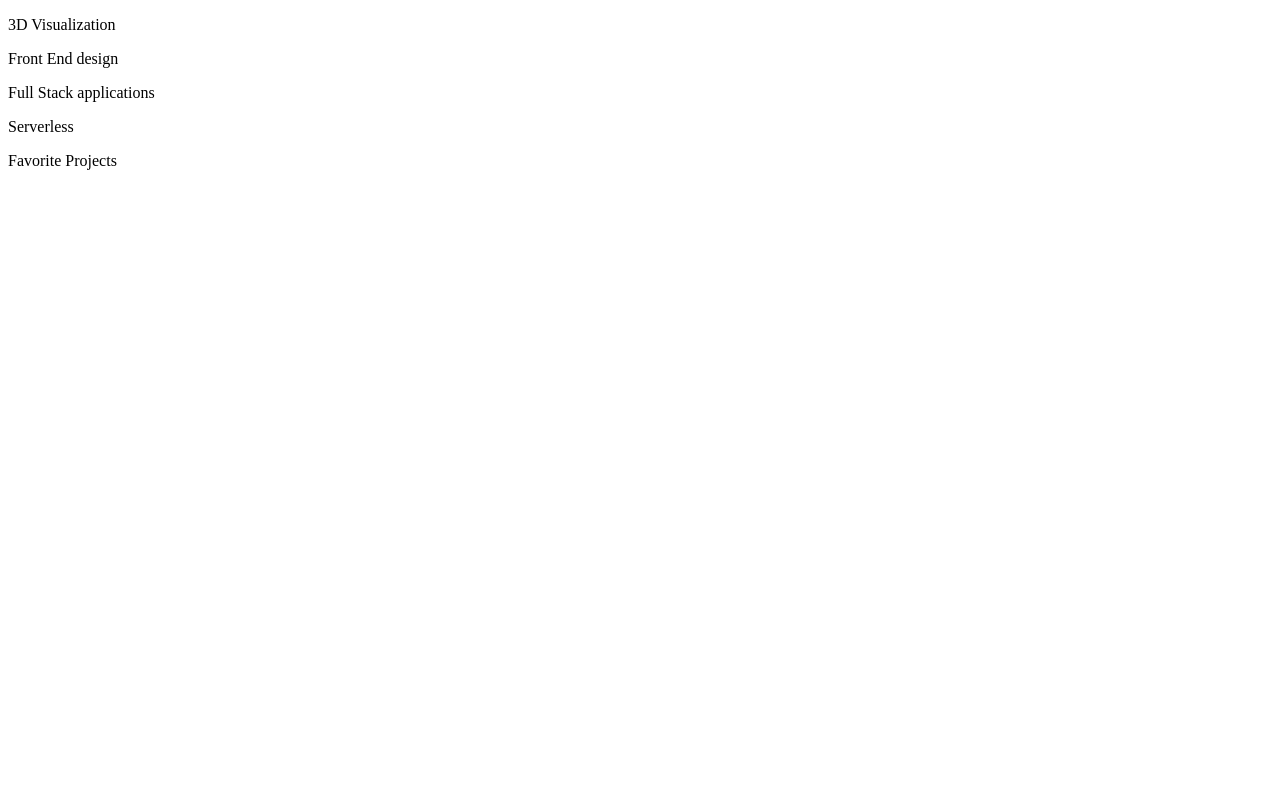
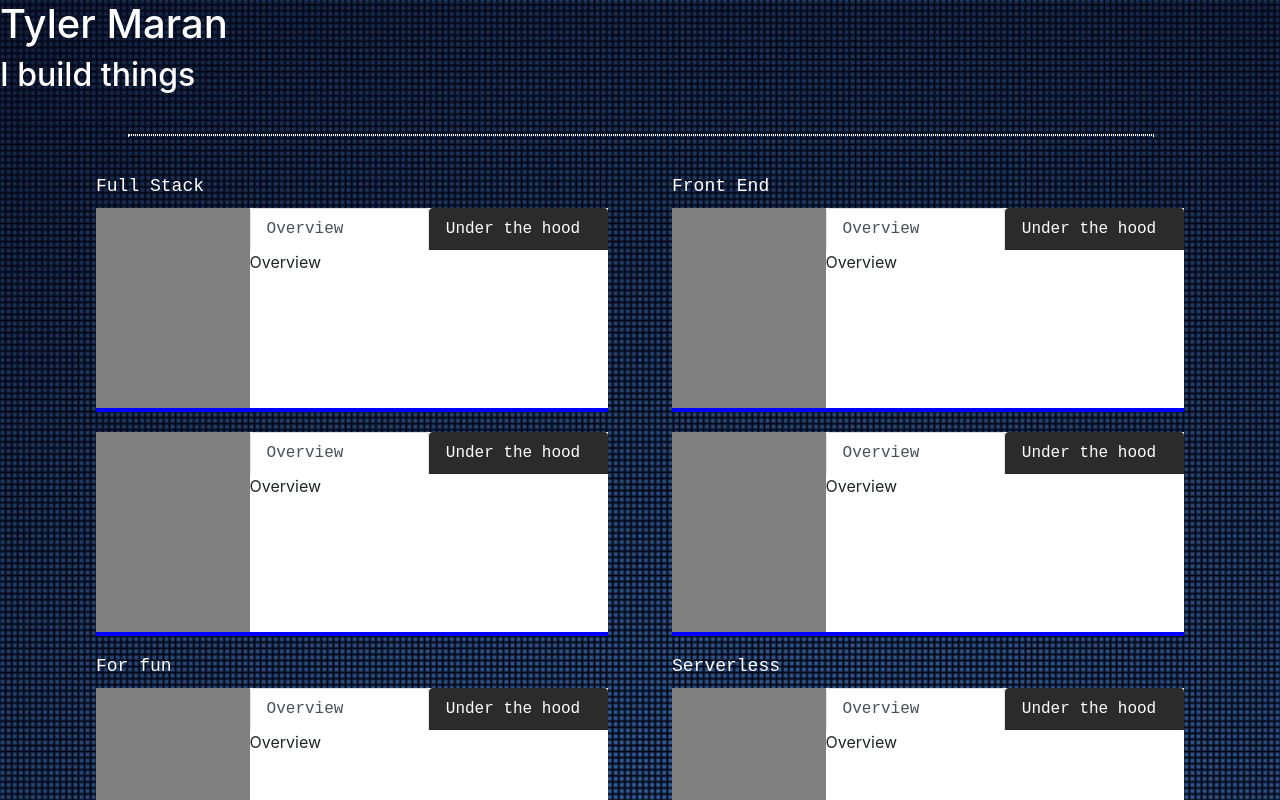
Before and after one commit to tylermaran/tylermaran_portfolio, a React (Create React App) app in the folder react_ui/: page / in a window 1280 px wide. Shown: the top 800 px of the page. Built offline with nearby package versions, Linux system fonts and the light colour scheme.

Commit message:
added some basic styling

```diff
--- a/react_ui/package.json
+++ b/react_ui/package.json
@@ -3,7 +3,9 @@
   "version": "0.1.0",
   "private": true,
   "dependencies": {
+    "bootstrap": "^4.3.1",
     "react": "^16.10.1",
+    "react-bootstrap": "^1.0.0-beta.12",
     "react-dom": "^16.10.1",
     "react-router-dom": "^5.1.2",
     "react-scripts": "3.1.2"
--- a/react_ui/src/App.js
+++ b/react_ui/src/App.js
@@ -1,5 +1,6 @@
 // Importing Dependencies
 import React from 'react';
+import 'bootstrap/dist/css/bootstrap.min.css';
 import { BrowserRouter as Router, Route, Switch } from 'react-router-dom';
 
 // Importing Components
--- /dev/null
+++ b/react_ui/src/components/Footer.css
@@ -0,0 +1,11 @@
+.footer {
+    height: 200px;
+    width: 100%;
+    margin: 40px 0 0 0;
+    padding: 40px 20px 20px 20px;
+    background-color: rgb(50, 50, 50);
+    border-top: 4px solid rgb(109, 109, 109);
+
+    font-family: 'Courier New', Courier, monospace;
+    color: white;
+}
--- /dev/null
+++ b/react_ui/src/components/Footer.jsx
@@ -0,0 +1,18 @@
+// Importing Dependencies
+import React from 'react';
+
+// Importing Styles
+import './Footer.css'
+
+const Footer = (props) => {
+
+    return (
+        <div className='footer'>
+            <p>A footer!</p>
+            <p>Because pages need these, right?</p>
+        </div>
+    );
+
+}
+
+export default Footer;
--- a/react_ui/src/components/Header.css
+++ b/react_ui/src/components/Header.css
@@ -0,0 +1,3 @@
+.header {
+    color: white;
+}
--- a/react_ui/src/components/Header.jsx
+++ b/react_ui/src/components/Header.jsx
@@ -8,7 +8,8 @@ import './Header.css';
 const Header = () => {
     return (
         <div className="header">
-            This is a header
+            <h1>Tyler Maran</h1>
+            <h2>I build things</h2>
         </div>
     )
 }
--- /dev/null
+++ b/react_ui/src/components/Project.css
@@ -0,0 +1,30 @@
+.project_container {
+    width: 100%;
+    margin: 10px 0 20px 0;
+    border-bottom: 4px solid blue;
+
+}
+
+.project_image {
+    display: inline-block;
+    vertical-align: top;
+    height: 200px;
+    width: 30%;
+    background-color: grey;
+}
+
+.project_tabs {
+    display: inline-block;
+    vertical-align: top;
+    background-color: white;
+    height: 200px;
+    width: 70%;
+}
+
+
+.nav-item {
+    width: 50%;
+    background-color: rgb(43, 43, 43);
+    color: white;
+    font-family: 'Courier New', Courier, monospace;
+}
--- /dev/null
+++ b/react_ui/src/components/Project.jsx
@@ -0,0 +1,33 @@
+// Importing Dependencies
+import React, { useState } from 'react';
+import { Tab, Tabs } from 'react-bootstrap';
+
+// Importing Styling
+import './Project.css';
+
+
+
+const Project = (props) => {
+	const [key, setKey] = useState('home');
+
+
+	return (
+		<div className="project_container">
+			<div className="project_image">
+
+			</div>
+			<div className="project_tabs">
+				<Tabs id="controlled-tab-example" activeKey={key} onSelect={k => setKey(k)}>
+					<Tab eventKey="home" title="Overview">
+						<p>Overview</p>
+					</Tab>
+					<Tab eventKey="profile" title="Under the hood">
+						<p>Under the hood</p>
+					</Tab>
+				</Tabs>
+			</div>
+		</div>
+	);
+}
+
+export default Project;
--- a/react_ui/src/pages/Landing.css
+++ b/react_ui/src/pages/Landing.css
@@ -0,0 +1,29 @@
+body {
+    background-image: url('../images/grid_background.png');
+    background-size: cover;
+    background-position: center;
+}
+
+.line_break {
+    border: 1px dotted white;
+    width: 80%;
+    margin: 40px 0 40px 10%;
+}
+
+.sub_title {
+    color: white;
+    font-family: 'Courier New', Courier, monospace;
+    font-size: 18px;
+}
+
+.left {
+    display: inline-block;
+    width: 40%;
+    margin: 0 0 0 7.5%;
+}
+
+.right {
+    display: inline-block;
+    width: 40%;
+    margin: 0 0 0 5%;
+}
--- a/react_ui/src/pages/Landing.jsx
+++ b/react_ui/src/pages/Landing.jsx
@@ -2,7 +2,9 @@
 import React from 'react';
 
 // Importing Components
-// import Header from '../components/Header'
+import Header from '../components/Header'
+import Project from '../components/Project';
+import Footer from '../components/Footer';
 
 // Importing Styling
 import './Landing.css';
@@ -11,12 +13,43 @@ const Landing = () => {
 
     return (
         <div className="landing">
+            <Header/>
 
-            <p>3D Visualization</p>
-            <p>Front End design</p>
-            <p>Full Stack applications</p>
-            <p>Serverless</p>
-            <p>Favorite Projects</p>
+            <hr className="line_break"/>
+
+            <div className="left">
+                <h3 className="sub_title">
+                    Full Stack
+                </h3>
+                <Project/>
+                <Project/>
+
+                <h3 className="sub_title">
+                    For fun
+                </h3>
+                <Project/>
+                <Project/>
+            </div>
+
+            <div className="right">
+                <h3 className="sub_title">
+                    Front End
+                </h3>
+                <Project/>
+                <Project/>
+
+                <h3 className="sub_title">
+                    Serverless
+                </h3>
+                <Project/>
+                <Project/>
+            </div>
+
+
+
+
+            <Footer/>
+
 
         </div>
     )
```
Also changed, not shown: react_ui/src/images/grid_background.png (added), 1 other file (tests, documents, lock files or other folders).
